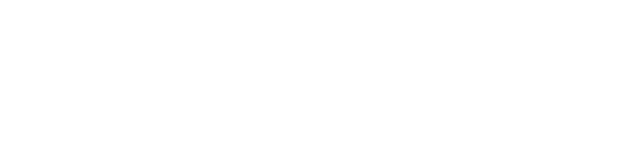
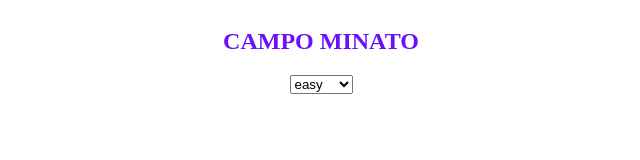
Before and after one commit to Pietrodon/js-campominato-grid, a plain HTML site: page index.html in a window 1280 px wide. Shown: the whole page, without its empty margins (319-959 px from the left). Drawn offline with Linux system fonts and the light colour scheme.

Commit message:
modifiche html

```diff
--- a/app.js
+++ b/app.js
@@ -1 +1 @@
-alert('dio cane')
+//
--- a/index.html
+++ b/index.html
@@ -4,10 +4,22 @@
     <meta charset="UTF-8">
     <meta http-equiv="X-UA-Compatible" content="IE=edge">
     <meta name="viewport" content="width=device-width, initial-scale=1.0">
+    <link rel="stylesheet" href="style.css">
     <title>campominato-grid</title>
 </head>
 <body>
-
+    <section>
+        <div class="titolo">
+            <h1>CAMPO MINATO</h1>
+        </div>
+        <div class="level">
+            <select name="" id="selec-level">
+                <option value="easy">easy</option>
+                <option value="normal">normal</option>
+                <option value="crazy">crazy</option>
+            </select>
+        </div>
+    </section>
 
 
 
--- /dev/null
+++ b/style.css
@@ -0,0 +1,11 @@
+
+.level{
+    display: flex;
+    justify-content: center;
+
+}
+.titolo{
+    display: flex;
+    justify-content: center;
+    color: #6a11f8;
+}
```
